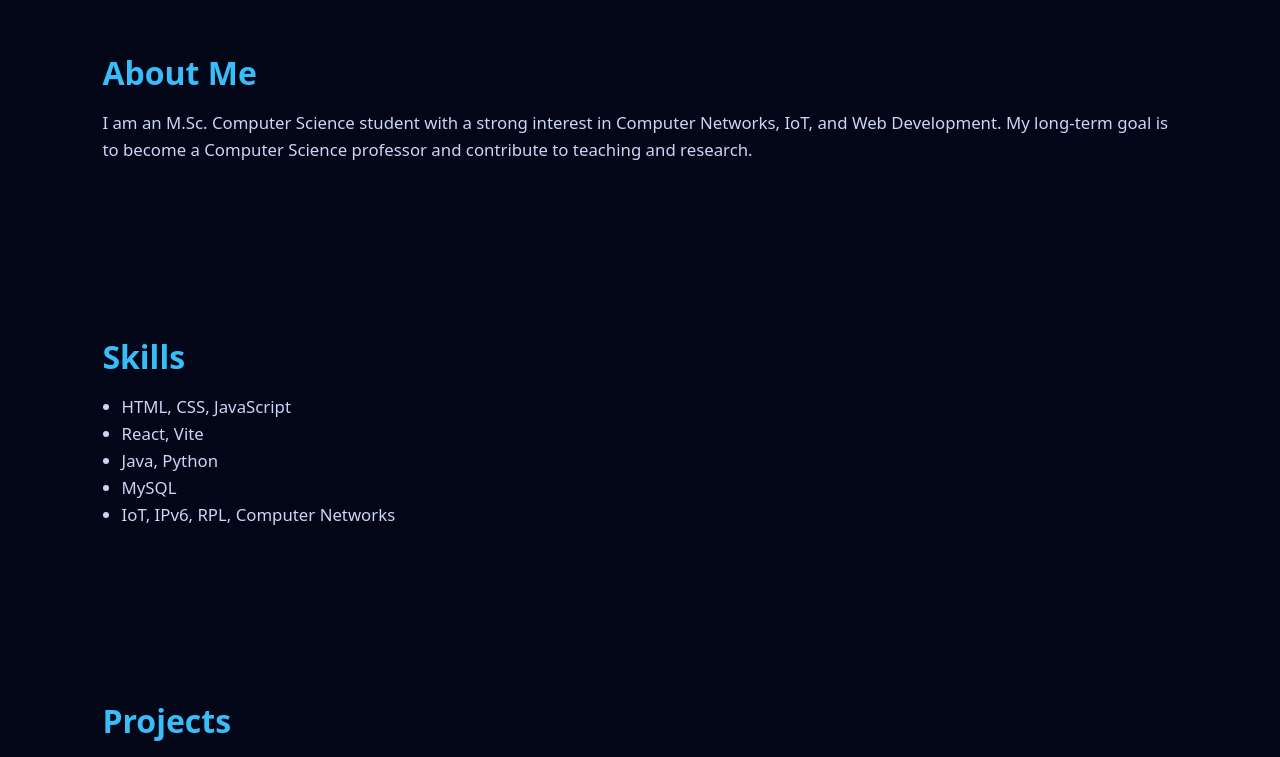
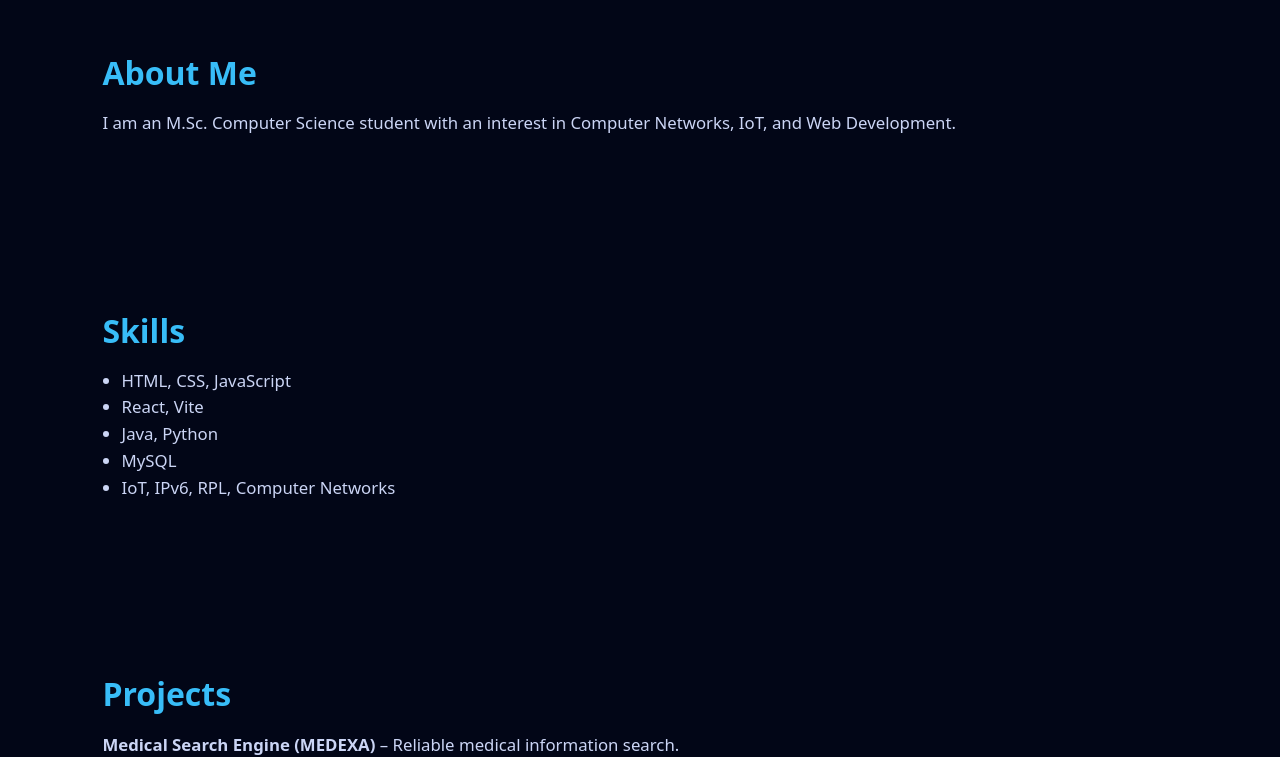
Before and after one commit to sankalpa-dot/portfolio-react-ts, a React (Vite) app: page / in a window 1280 px wide. Shown: the part 994-1751 px from the top of the page. Built offline with nearby package versions, Linux system fonts and the light colour scheme.

Commit message:
update code

```diff
--- a/src/App.tsx
+++ b/src/App.tsx
@@ -1,8 +1,10 @@
+import About from "./components/About";
 import Navbar from "./components/Navbar";
 import Hero from "./components/Hero";
-import About from "./components/About";
 import Skills from "./components/Skills";
 import Projects from "./components/Projects";
+
+
 
 function App() {
   return (
--- a/src/components/about.tsx
+++ b/src/components/about.tsx
@@ -1,12 +1,10 @@
 const About = () => {
   return (
-    <section id="about" style={{ background: "#020617" }}>
+    <section id="about">
       <h2>About Me</h2>
       <p>
-        I am an M.Sc. Computer Science student with a strong interest in
-        Computer Networks, IoT, and Web Development. My long-term goal is to
-        become a Computer Science professor and contribute to teaching and
-        research.
+        I am an M.Sc. Computer Science student with an interest in
+        Computer Networks, IoT, and Web Development.
       </p>
     </section>
   );
```
